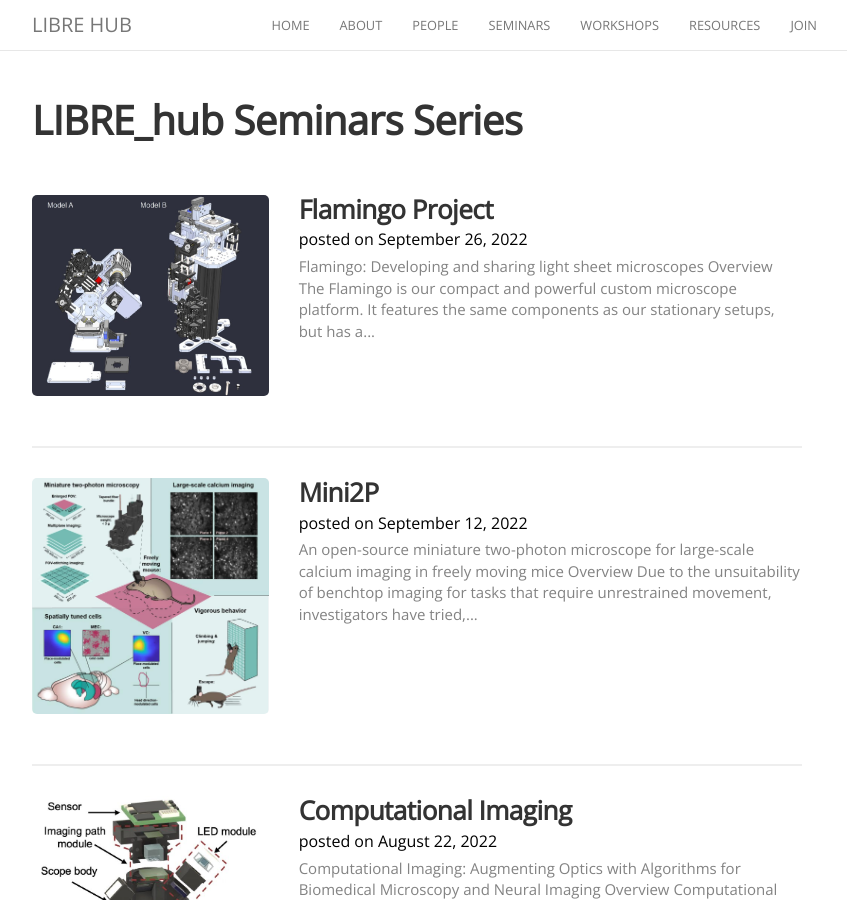
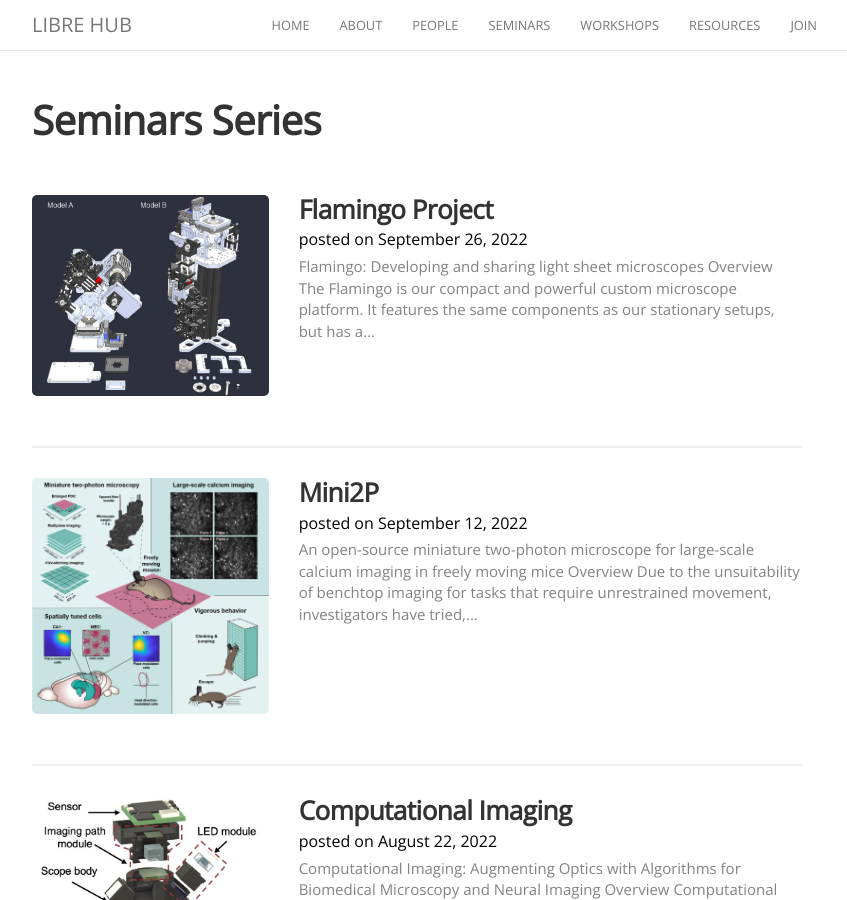
Before and after one commit to LIBREhub/LIBREhub.github.io, a Jekyll site: the page built from seminars.md, in a window 1280 px wide and 900 px high. Shown: the whole window, without its empty margins (223-1070 px from the left). Built offline with Jekyll 4.4.1, drawn with Linux system fonts in a browser that asks for light colours; nearby versions of some CDN libraries; comment, search, counter and statistics services are not loaded.

Commit message:
Update seminars.md

```diff
--- a/seminars.md
+++ b/seminars.md
@@ -3,7 +3,7 @@ title: seminars
 permalink: /seminars/
 ---
 
-# **LIBRE_hub Seminars Series**
+# **Seminars Series**
 <br>
 <div class="content list">
   {% for post in site.posts %}
```
